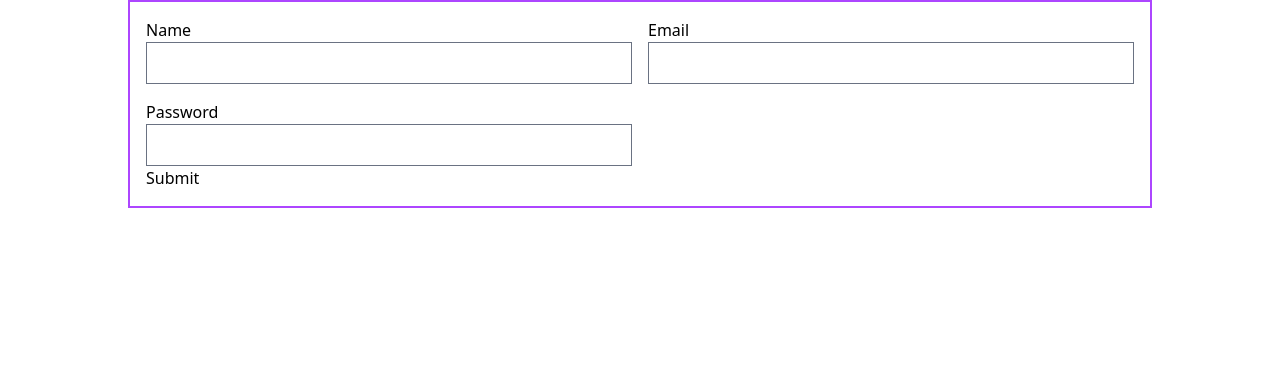
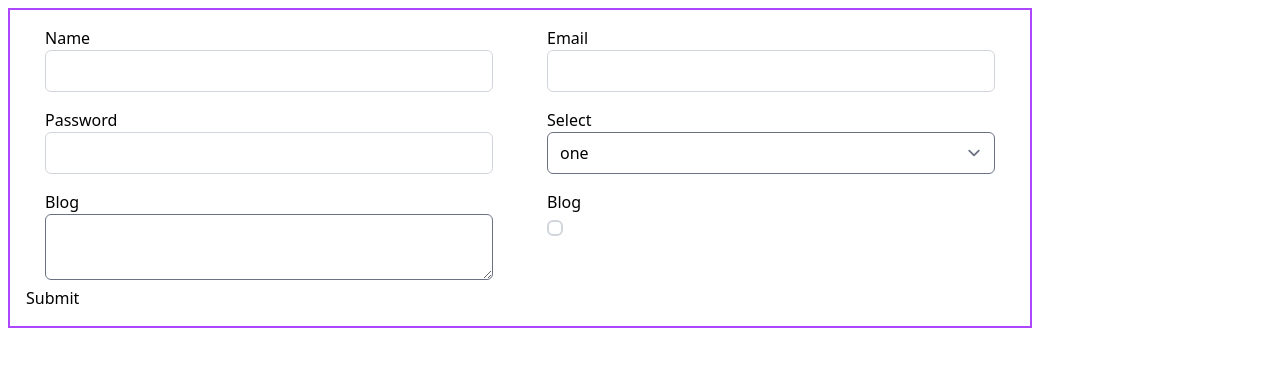
Before and after one commit to zesanahmed/react-reusable-components, a React (Vite) app: page / in a window 1280 px wide. Shown: the top 366 px of the page. Built offline with nearby package versions, Linux system fonts and the light colour scheme.

Commit message:
Form element design

```diff
--- a/src/components/normalForm/NormalForm.tsx
+++ b/src/components/normalForm/NormalForm.tsx
@@ -1,4 +1,5 @@
 import { useForm } from "react-hook-form";
+import cn from "../../utils/cn";
 
 const NormalForm = () => {
   const { register, handleSubmit } = useForm();
@@ -6,26 +7,30 @@ const NormalForm = () => {
   const onSubmit = (data) => {
     console.log(data);
   };
+
+  const double = true;
   return (
     <div>
       <form
         onSubmit={handleSubmit(onSubmit)}
-        className="border-2 border-purple-500 max-w-5xl mx-auto
-        p-4"
+        className={cn("border-2 border-purple-500 max-w-lg mx-auto m-2 p-4", {
+          "max-w-5xl": double,
+          "max-w-md": !double,
+        })}
       >
-        <div className="grid grid-cols-2 gap-4">
-          <div>
+        <div
+          className={cn("grid grid-cols-1 justify-items-center gap-4", {
+            "grid-cols-2": double,
+            "grid-cols-1": !double,
+          })}
+        >
+          <div className="w-full max-w-md">
             <label htmlFor="name" className="block">
               Name
             </label>
-            <input
-              className="w-full"
-              type="text"
-              id="name"
-              {...register("name")}
-            />
+            <input className="" type="text" id="name" {...register("name")} />
           </div>
-          <div>
+          <div className="w-full max-w-md">
             <label htmlFor="email" className="block">
               Email
             </label>
@@ -36,15 +41,41 @@ const NormalForm = () => {
               {...register("email")}
             />
           </div>
-          <div>
+          <div className="w-full max-w-md">
             <label htmlFor="password" className="block">
               Password
             </label>
             <input
               className="w-full"
-              type="text"
+              type="password"
               id="password"
               {...register("password")}
+            />
+          </div>
+          <div className="w-full max-w-md">
+            <label htmlFor="password" className="block">
+              Select
+            </label>
+            <select className="rounded-md" {...register("select")}>
+              <option>one</option>
+              <option>two</option>
+              <option>three</option>
+              <option>four</option>
+            </select>
+          </div>
+          <div className="w-full max-w-md">
+            <label htmlFor="password" className="block">
+              Blog
+            </label>
+            <textarea className="appearance-none rounded-md"></textarea>
+          </div>
+          <div className="w-full max-w-md">
+            <label htmlFor="password" className="block">
+              Blog
+            </label>
+            <input
+              className="w-4 h-4 border-2 checked:bg-purple-500"
+              type="checkbox"
             />
           </div>
         </div>
--- a/src/index.css
+++ b/src/index.css
@@ -1,5 +1,6 @@
 @import "tailwindcss";
 @import "./style/button.css";
 @import "./style/typography.css";
+@import "./style/form.css";
 
 @plugin '@tailwindcss/forms';
--- /dev/null
+++ b/src/style/form.css
@@ -0,0 +1,21 @@
+@layer base {
+  input[type="text"],
+  input[type="password"],
+  input[type="email"],
+  input[type="number"],
+  input[type="url"],
+  input[type="date"],
+  input[type="datetime-local"],
+  input[type="month"],
+  input[type="week"],
+  input[type="time"],
+  input[type="search"],
+  input[type="tel"],
+  input[type="checkbox"],
+  input[type="radio"],
+  select[multiple],
+  textarea,
+  select {
+    @apply w-full border border-gray-300 rounded-md focus:border-purple-500 focus:ring-1 focus:ring-purple-300;
+  }
+}
```
